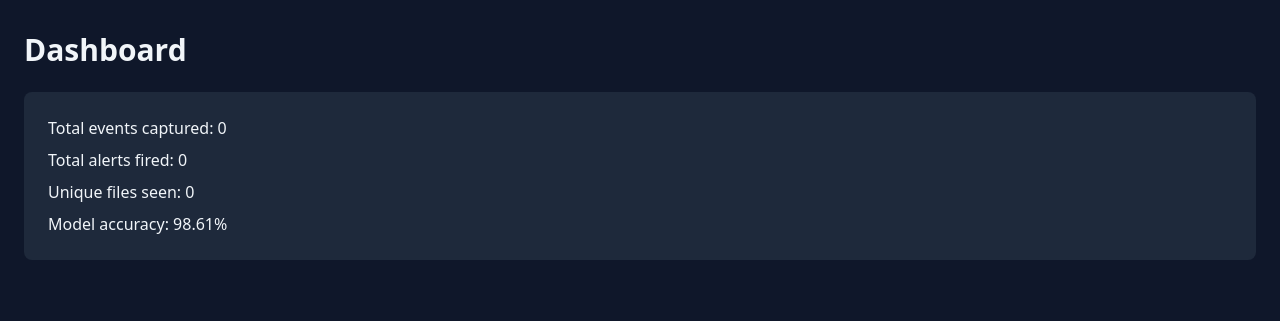
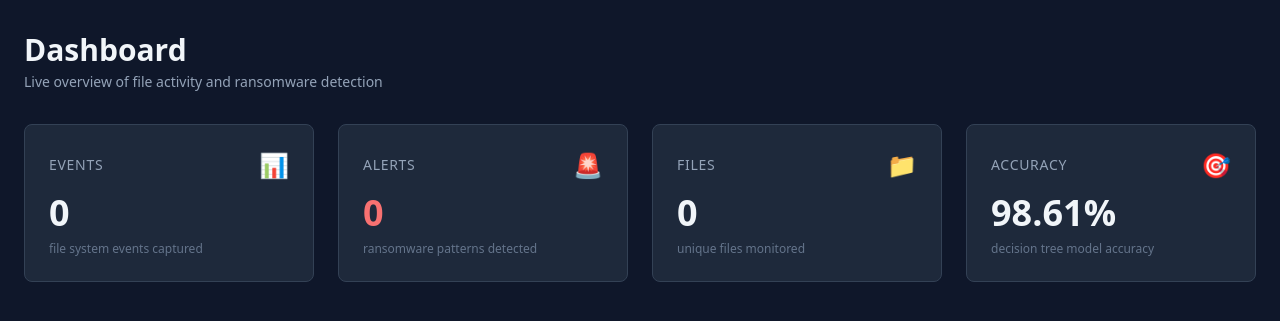
Before and after one commit to habahmadi/ransomwareProject, a Flask app: page / in a window 1280 px wide. Shown: the part 65-386 px from the top of the page. Run offline with Flask 3, Linux system fonts and the light colour scheme; some libraries are stand-ins or nearby versions.

Commit message:
Add animated stat cards to dashboard

```diff
--- a/webapp/templates/dashboard.html
+++ b/webapp/templates/dashboard.html
@@ -2,13 +2,85 @@
 {% block title %}Dashboard - Ransomware Detector{% endblock %}
 
 {% block content %}
-<h1 class="text-3xl font-bold mb-6">Dashboard</h1>
 
-<!-- these are raw stats for now, I'll style them properly in the next commit -->
-<div class="bg-slate-800 rounded-lg p-6 space-y-2">
-    <p>Total events captured: {{ stats.total_events }}</p>
-    <p>Total alerts fired: {{ stats.total_alerts }}</p>
-    <p>Unique files seen: {{ stats.unique_files }}</p>
-    <p>Model accuracy: {{ stats.model_accuracy }}%</p>
+<!-- page header -->
+<div class="mb-8">
+    <h1 class="text-3xl font-bold">Dashboard</h1>
+    <p class="text-slate-400 text-sm mt-1">Live overview of file activity and ransomware detection</p>
 </div>
+
+<!-- stat cards grid -->
+<!-- the data-target attribute is what the counter animation reads -->
+<div class="grid grid-cols-1 md:grid-cols-2 lg:grid-cols-4 gap-6 mb-8">
+
+    <!-- total events card -->
+    <div class="bg-slate-800 border border-slate-700 rounded-lg p-6 hover:border-blue-500 transition">
+        <div class="flex items-center justify-between mb-3">
+            <span class="text-slate-400 text-sm font-medium uppercase tracking-wider">Events</span>
+            <span class="text-2xl">📊</span>
+        </div>
+        <div class="text-4xl font-bold counter" data-target="{{ stats.total_events }}">0</div>
+        <p class="text-slate-500 text-xs mt-2">file system events captured</p>
+    </div>
+
+    <!-- total alerts card -->
+    <div class="bg-slate-800 border border-slate-700 rounded-lg p-6 hover:border-red-500 transition">
+        <div class="flex items-center justify-between mb-3">
+            <span class="text-slate-400 text-sm font-medium uppercase tracking-wider">Alerts</span>
+            <span class="text-2xl">🚨</span>
+        </div>
+        <div class="text-4xl font-bold text-red-400 counter" data-target="{{ stats.total_alerts }}">0</div>
+        <p class="text-slate-500 text-xs mt-2">ransomware patterns detected</p>
+    </div>
+
+    <!-- unique files card -->
+    <div class="bg-slate-800 border border-slate-700 rounded-lg p-6 hover:border-green-500 transition">
+        <div class="flex items-center justify-between mb-3">
+            <span class="text-slate-400 text-sm font-medium uppercase tracking-wider">Files</span>
+            <span class="text-2xl">📁</span>
+        </div>
+        <div class="text-4xl font-bold counter" data-target="{{ stats.unique_files }}">0</div>
+        <p class="text-slate-500 text-xs mt-2">unique files monitored</p>
+    </div>
+
+    <!-- model accuracy card -->
+    <div class="bg-slate-800 border border-slate-700 rounded-lg p-6 hover:border-yellow-500 transition">
+        <div class="flex items-center justify-between mb-3">
+            <span class="text-slate-400 text-sm font-medium uppercase tracking-wider">Accuracy</span>
+            <span class="text-2xl">🎯</span>
+        </div>
+        <div class="text-4xl font-bold">
+            <span class="counter" data-target="{{ stats.model_accuracy }}">0</span>%
+        </div>
+        <p class="text-slate-500 text-xs mt-2">decision tree model accuracy</p>
+    </div>
+
+</div>
+
+<!-- counter animation script -->
+<!-- finds every .counter element and animates the number from 0 to its target -->
+<script>
+    document.querySelectorAll(".counter").forEach(el => {
+        const target = parseFloat(el.dataset.target);
+        const duration = 1200;
+        const steps = 40;
+        const stepTime = duration / steps;
+        let current = 0;
+        const increment = target / steps;
+
+        // pick how many decimal places to show
+        // if the target is a whole number show no decimals, otherwise show 2
+        const decimals = target % 1 === 0 ? 0 : 2;
+
+        const timer = setInterval(() => {
+            current += increment;
+            if (current >= target) {
+                current = target;
+                clearInterval(timer);
+            }
+            el.textContent = current.toFixed(decimals);
+        }, stepTime);
+    });
+</script>
+
 {% endblock %}
```
